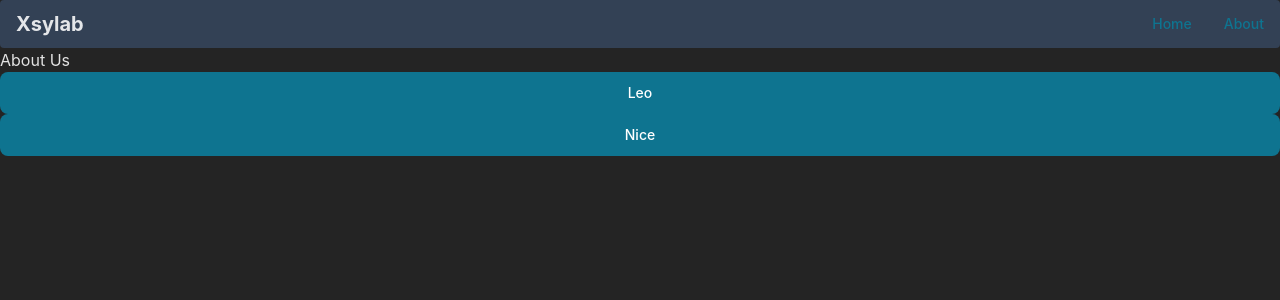
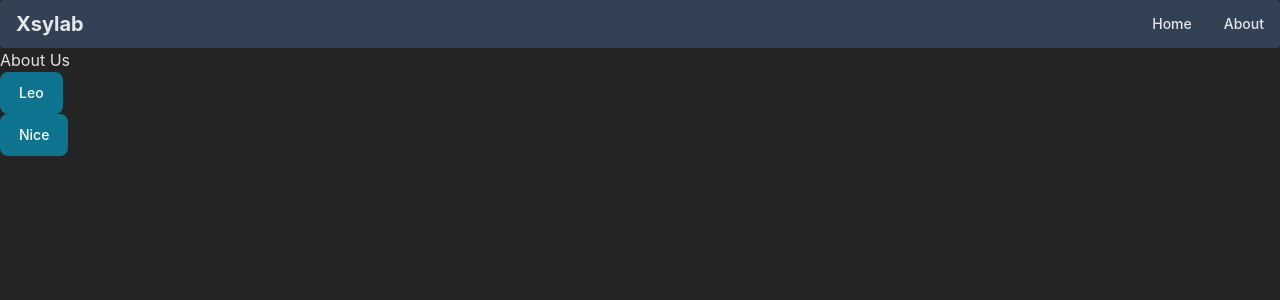
Before and after one commit to VacTuzX-dot/XsyVite, a React (Vite) app: page /about in a window 1280 px wide. Shown: the top 300 px of the page. Built offline with nearby package versions, Linux system fonts and the light colour scheme.

Commit message:
Fix linking again

```diff
--- a/src/pages/App.tsx
+++ b/src/pages/App.tsx
@@ -6,7 +6,7 @@ import About_Leo from "./about_leo";
 import About_Nice from "./about_nice";
 // Import other things that require
 import React from "react";
-import { Route, Routes } from "react-router-dom";
+import { Link, Route, Routes } from "react-router-dom";
 import {
   Navbar,
   NavbarLink,
@@ -27,12 +27,12 @@ function App() {
         </NavbarBrand>
         <NavbarToggle />
         <NavbarCollapse>
-          <NavbarLink href="/" active>
+          <Link to="/">
             Home
-          </NavbarLink>
-          <NavbarLink href="/about" active>
+          </Link>
+          <Link to="/about">
             About
-          </NavbarLink>
+          </Link>
         </NavbarCollapse>
       </Navbar>
 
--- a/src/pages/about.tsx
+++ b/src/pages/about.tsx
@@ -1,17 +1,32 @@
 // Import CSS
 import "../style/index.css";
+// Import other page
+import About_Leo from "./about_leo";
+import About_Nice from "./about_nice";
 // Import other things that require
 import React from "react";
 import { Button } from "flowbite-react";
+import { Link, Route, Routes } from "react-router-dom";
 
 const About: React.FC = () => {
   return (
     <>
       <div>
         <h1>About Us</h1>
-        <Button href="/about/leo">Leo</Button>
-        <Button href="/about/nice">Nice</Button>
+        <Link to="/about/leo">
+          <Button>Leo</Button>
+        </Link>
+
+        <Link to="/about/nice">
+          <Button>Nice</Button>
+        </Link>
       </div>
+
+      <Routes>
+        <Route path="/about" element={<About />} />
+        <Route path="/about/leo" element={<About_Leo />} />
+        <Route path="/about/nice" element={<About_Nice />} />
+      </Routes>
     </>
   );
 };
```
